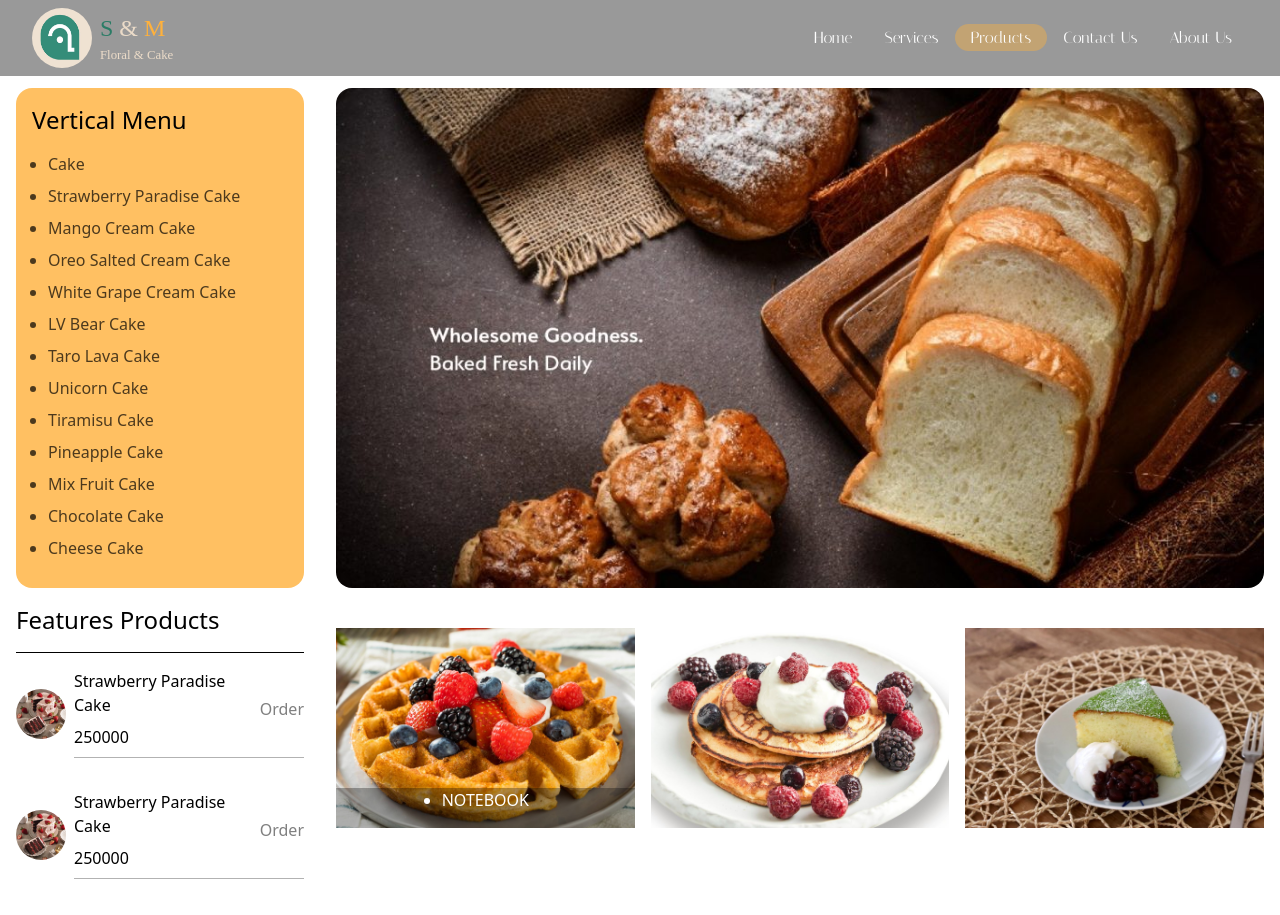
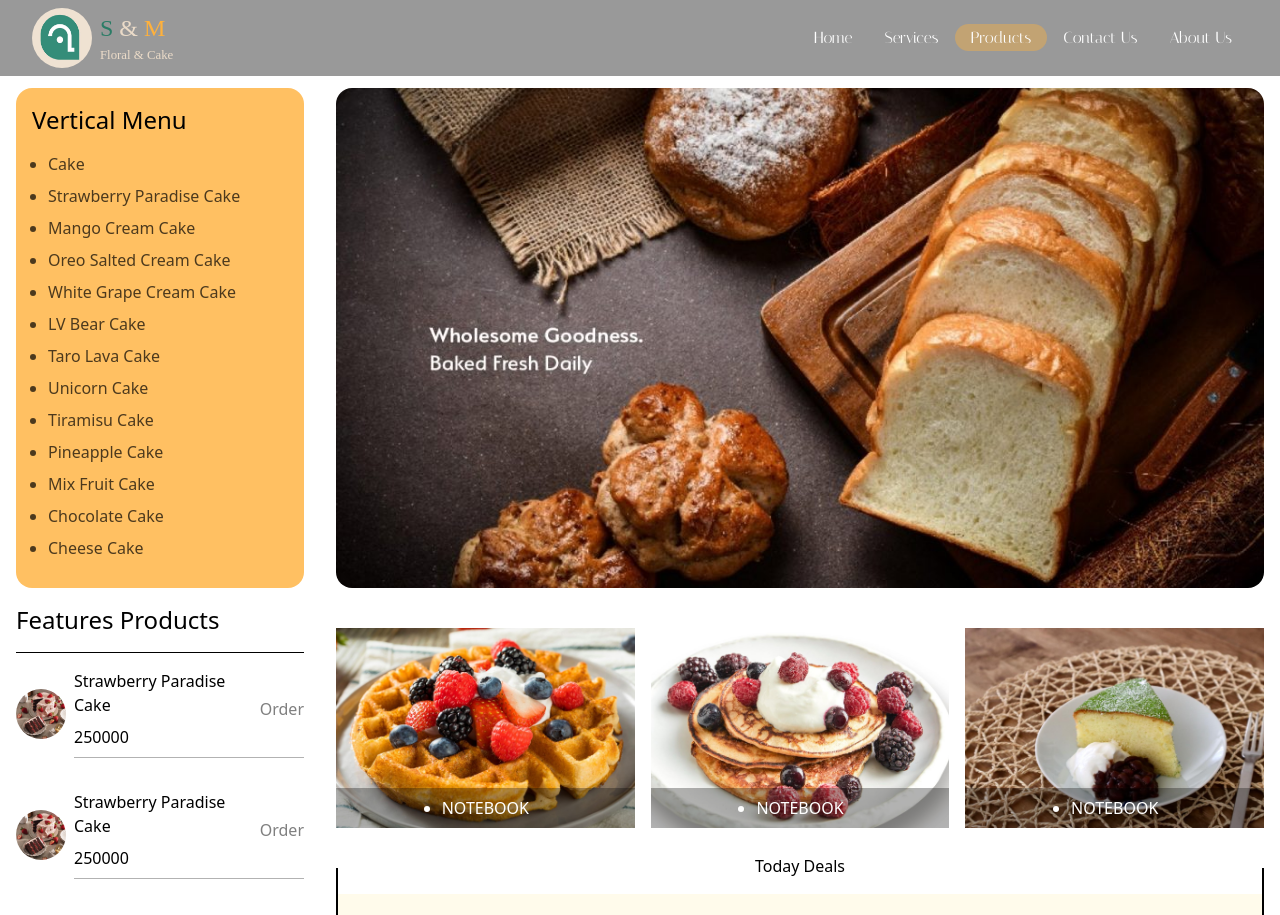
Before and after one commit to shoon-sandar/SM, a React (Vite) app: page /products in a window 1280 px wide. Shown: the top 915 px of the page. Built offline with nearby package versions, Linux system fonts and the light colour scheme; a web font is replaced by a local one.

Commit message:
djfhoaloeyhryuaoer

```diff
--- a/src/Products.jsx
+++ b/src/Products.jsx
@@ -81,15 +81,39 @@ const Products = () => {
                     <div className='h-[200px] mt-10 flex gap-4'>
                         <div className='w-1/3 bg-img2'>
                             <div className='bg-black/30 h-[40px] mt-40 '>
-                                <ul className='list-disc flex flex-col items-center gap-2 justify-center'>
+                                <ul className='list-disc flex flex-col items-center gap-2 justify-center h-full'>
                                     <li className='text-white'>NOTEBOOK</li>
                                 </ul>
                             </div>
 
 
                         </div>
-                        <div className='w-1/3 bg-img3'></div>
-                        <div className='w-1/3 bg-img4'></div>
+                        <div className='w-1/3 bg-img3'>
+                            <div className='bg-black/30 h-[40px] mt-40 '>
+                                <ul className='list-disc flex flex-col items-center gap-2 justify-center h-full'>
+                                    <li className='text-white'>NOTEBOOK</li>
+                                </ul>
+                            </div>
+                        </div>
+                        <div className='w-1/3 bg-img4'>
+                            <div className='bg-black/30 h-[40px] mt-40 '>
+                                <ul className='list-disc flex flex-col items-center gap-2 justify-center h-full'>
+                                    <li className='text-white'>NOTEBOOK</li>
+                                </ul>
+                            </div>
+                        </div>
+
+                    </div>
+                    <div className='bg-amber-50 h-[400px] border-2 mt-10 '>
+                        <div className='flex justify-center text-center -mt-4 bg-white '>
+                            <div className=' h-[40px] text-black '>
+                                Today Deals
+                            </div>
+                        </div>
+
+
+
+
 
                     </div>
                 </div>
```
